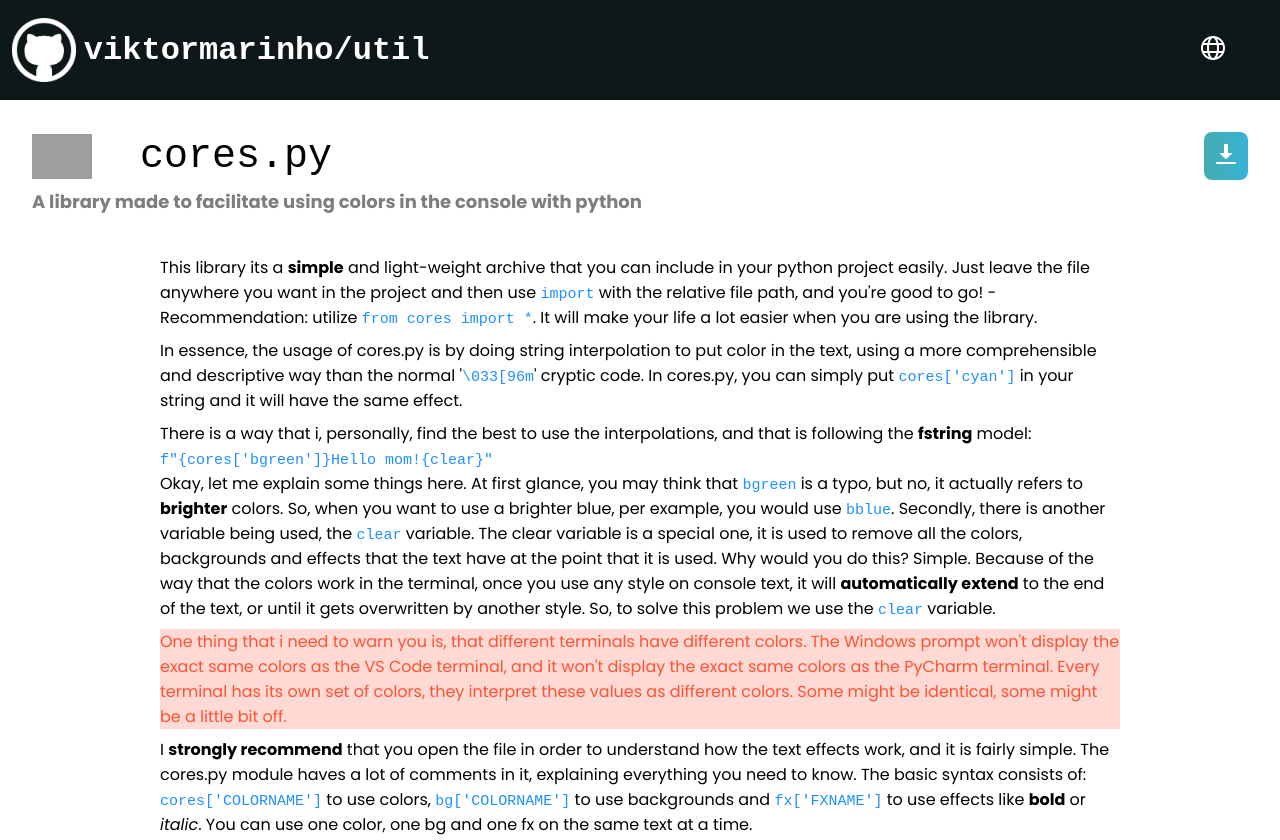
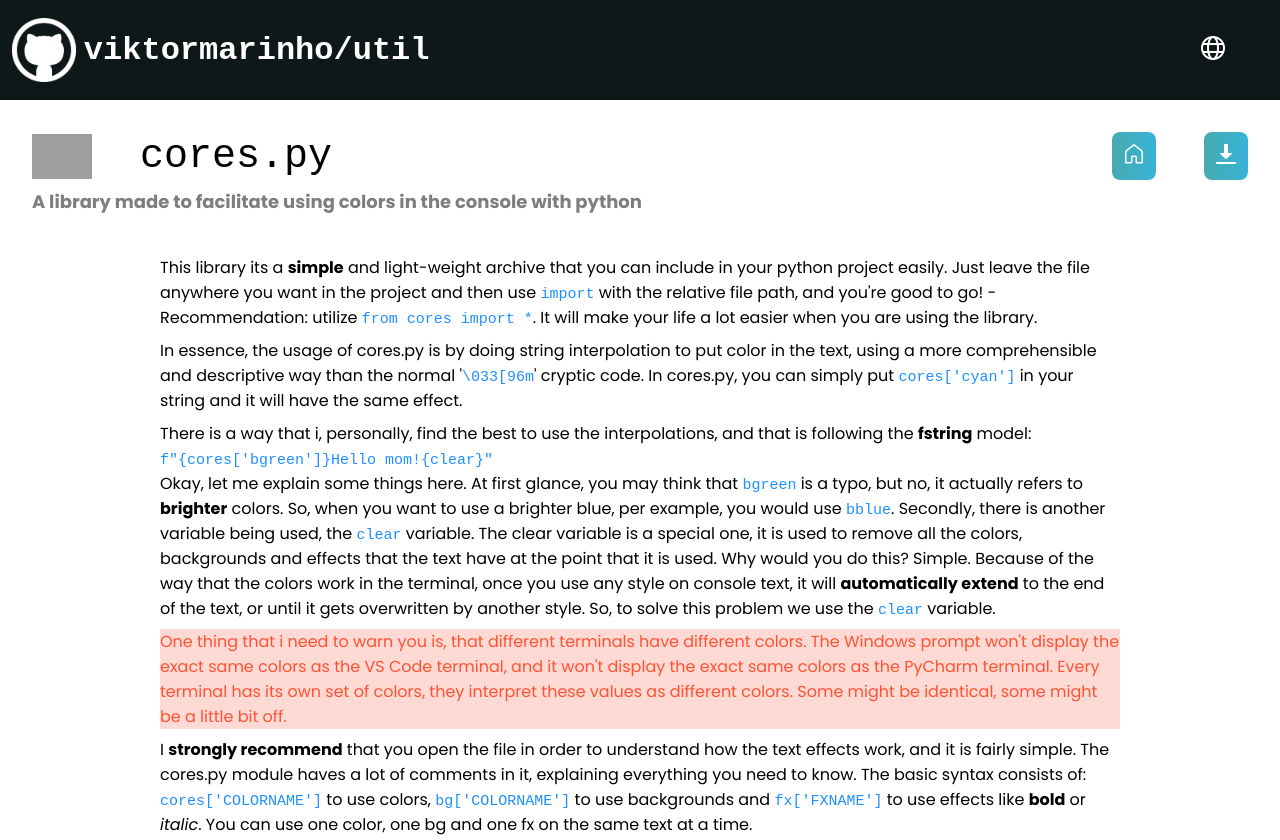
Before and after one commit to viktormarinho/util, a plain HTML site: page pages/cores.html in a window 1280 px wide. Shown: the top 840 px of the page. Drawn offline with Linux system fonts and the light colour scheme; grey boxes are pictures that could not be loaded.

Commit message:
Implement homepage button on docs

```diff
--- a/pages/cores.html
+++ b/pages/cores.html
@@ -27,6 +27,7 @@
         <div class="sectionheader">
             <img class="python" src="https://cdn.jsdelivr.net/gh/devicons/devicon/icons/python/python-original.svg" alt="">
             <p class="title">cores.py</p>
+            <a href="/index.html"><img  class="homeicon" src="/img/homeicon.png" alt=""></a>
             <a href="/utils/cores.py"><img src="/img/downloadicon.png" alt=""></a>
         </div>
         <p class="subtitle">A library made to facilitate using colors in the console with python</p>
```
Also changed, not shown: pages/cores-pt.html (+1 -1 lines), img/homeicon.png (added), styles/cores.css (line endings or trailing spaces).
